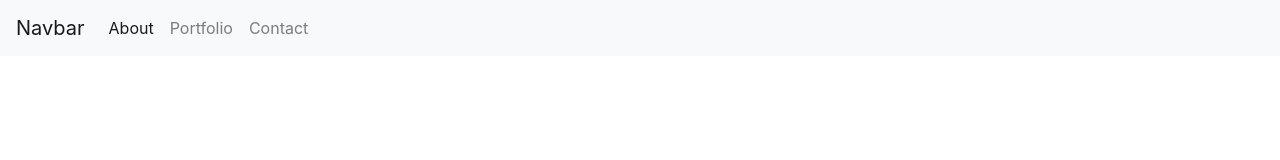
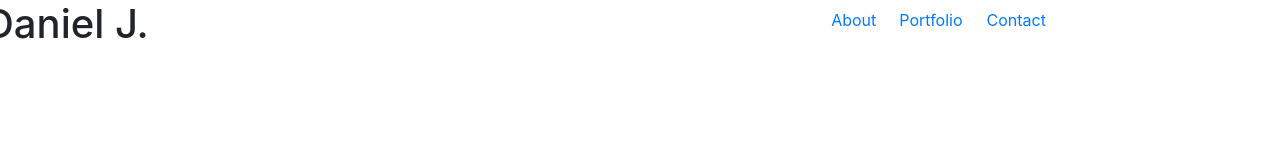
Before and after one commit to Kionling/responsive-portfolio1, a plain HTML site: page index.html in a window 1280 px wide. Drawn offline with nearby package versions, Linux system fonts and the light colour scheme.

Commit message:
Replicated navbar for each individual page.

```diff
--- a/index.html
+++ b/index.html
@@ -11,17 +11,20 @@
     <title>Home</title>
   </head>
   <body>
-    <nav class="navbar navbar-expand-lg navbar-light bg-light">
-        <a class="navbar-brand" href="#">Navbar</a>
-        <div class="collapse navbar-collapse" id="navbarNavAltMarkup">
-          <div class="navbar-nav">
-            <a class="nav-item nav-link active" href="#">About <span class="sr-only">(current)</span></a>
-            <a class="nav-item nav-link" href="#">Portfolio</a>
-            <a class="nav-item nav-link" href="#">Contact</a>
-          </div>
+    <nav>
+        <div class="row d-flex justify-content-start" id="navbard">
+
+            <div class="col-md-4 col-lg-3 col-sm-4  navbar-brand" style="margin: 0; padding: 0;">
+                <h1>Daniel J.</h1>
+            </div>
+            <div class="col-md-2 col-sm-12 col-lg-4">
+            </div>
+                <a class="nav-link" style="padding-left: 82px;" href="index.html">About</a>
+                <a class="nav-link"  style ="padding-right:8px; padding-left: 7px;" href="index.html">Portfolio</a>
+                <a class="nav-link" style="padding-right: 35px;" href="index.html">Contact</a>
         </div>
-      </nav>
-
+        </div>
+    </nav>
     <!-- Optional JavaScript -->
     <!-- jQuery first, then Popper.js, then Bootstrap JS -->
     <script src="https://code.jquery.com/jquery-3.4.1.slim.min.js" integrity="sha384-J6qa4849blE2+poT4WnyKhv5vZF5SrPo0iEjwBvKU7imGFAV0wwj1yYfoRSJoZ+n" crossorigin="anonymous"></script>
```
